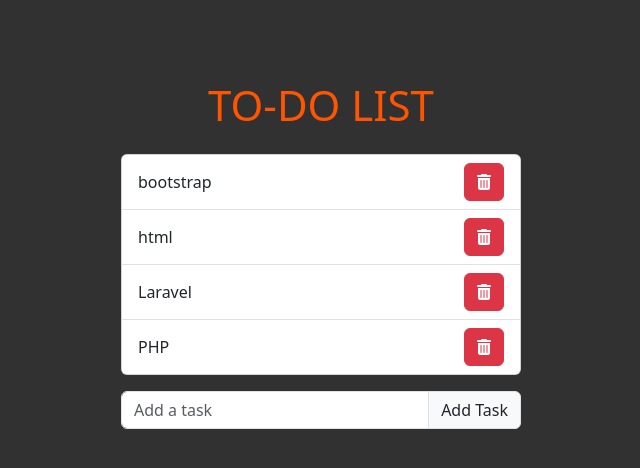
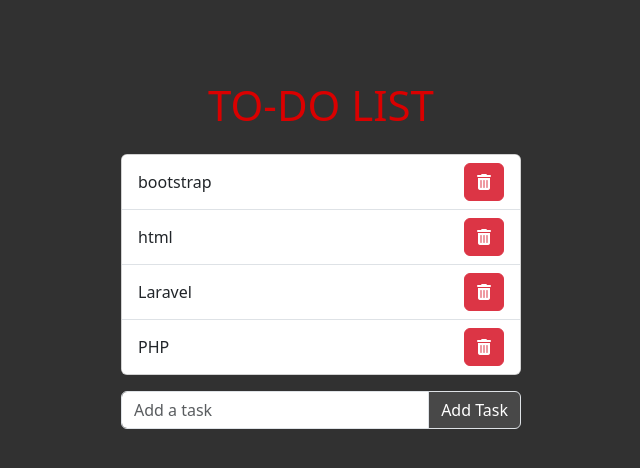
Before and after one commit to LucaRanieri96/php-todo-list-json, a PHP site: page / in a window 1280 px wide. Shown: the top 468 px of the page, without its empty margins (319-959 px from the left). Run offline with PHP 8.4, Linux system fonts and the light colour scheme.

Commit message:
change addon colors

```diff
--- a/style.css
+++ b/style.css
@@ -4,7 +4,7 @@ body {
 }
 
 h2{
-  color: rgb(255, 85, 0) !important;
+  color: rgb(218, 0, 0) !important;
   font-size: 42px;
 }
 .card,
@@ -13,4 +13,6 @@ h2{
 }
 #basic-addon1{
   cursor: pointer;
+  background-color: #484848;
+  color: white;
 }
```
